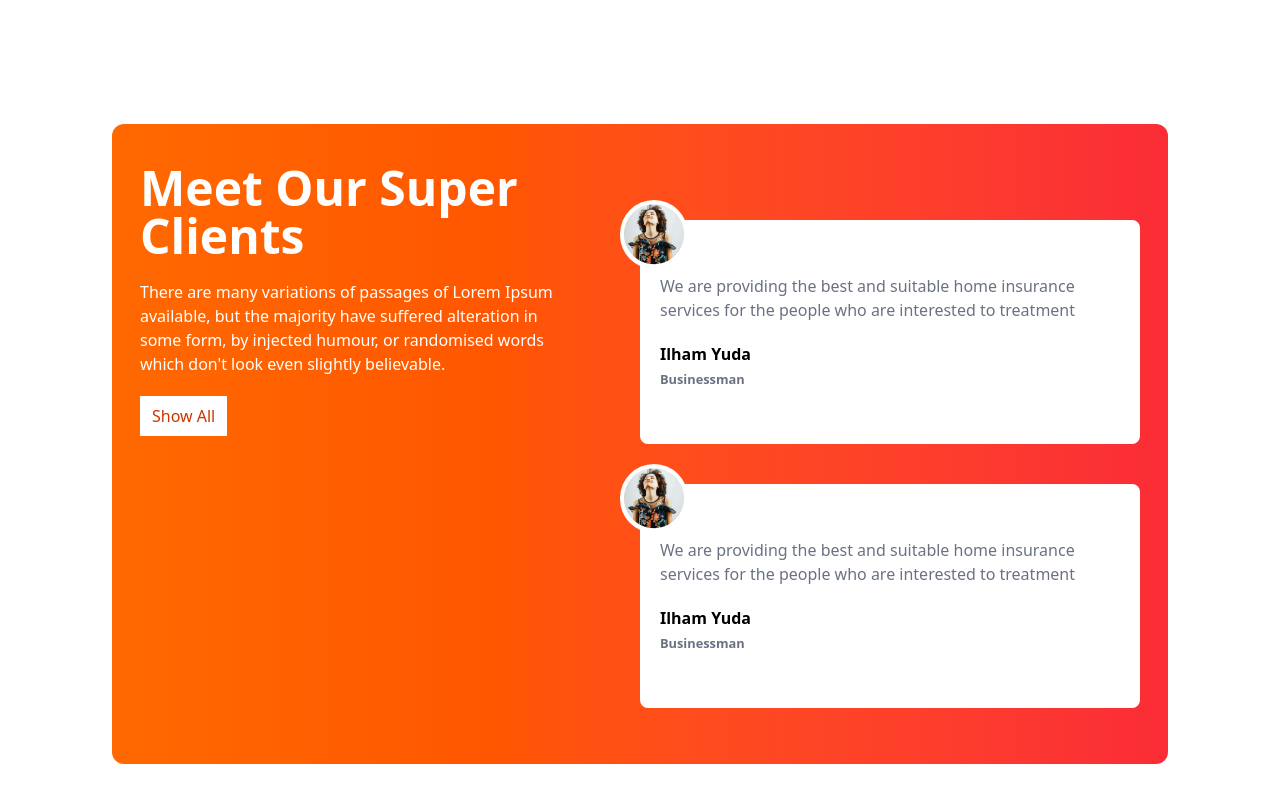
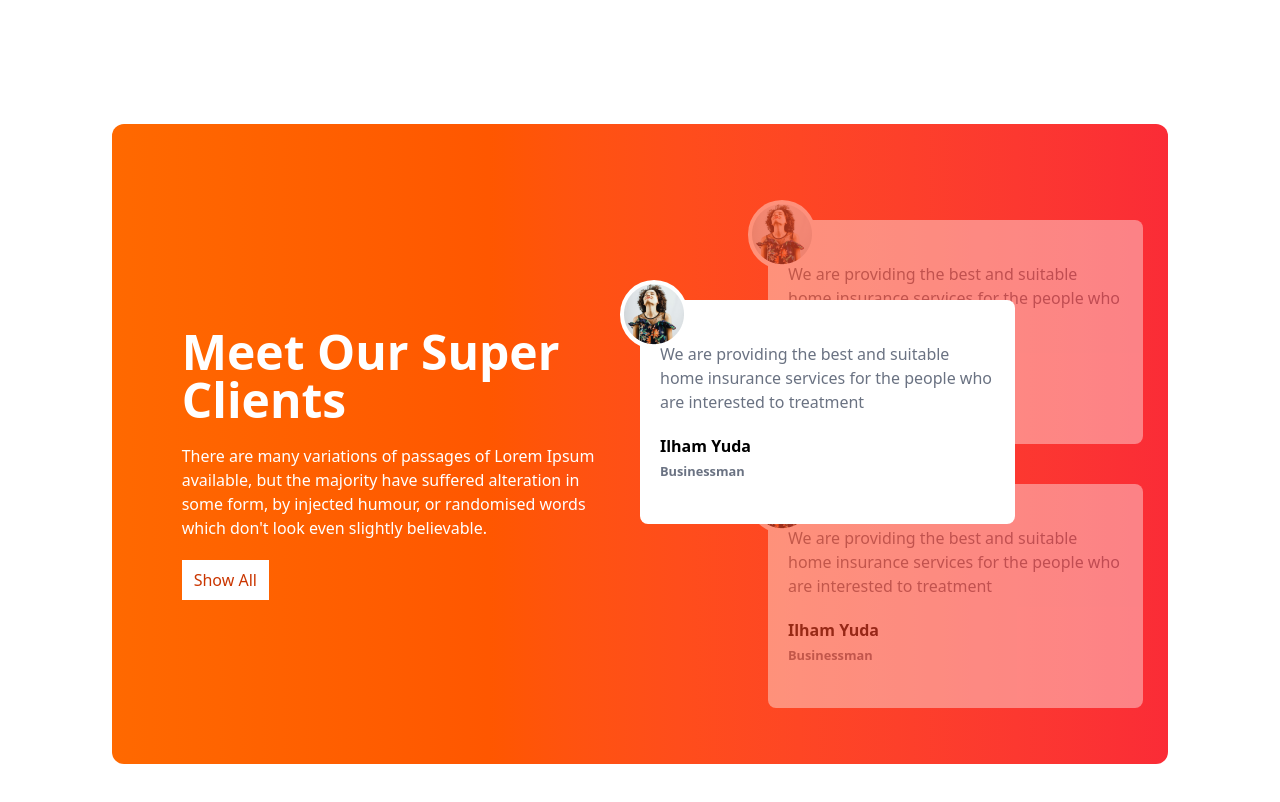
Before and after one commit to rafi6185/tea-house, a plain HTML site: page index.html in a window 1280 px wide. Shown: the part 1680-2482 px from the top of the page. Drawn offline with nearby package versions, Linux system fonts and the light colour scheme.

Commit message:
reviews seciton complete

```diff
--- a/index.html
+++ b/index.html
@@ -131,16 +131,30 @@
             <div class=" bg-gradient-to-r from-orange-500 to-red-500 rounded-xl grid grid-cols-1 lg:grid-cols-2 text-white px-7 mb:px-16">
 
                 <!-- text section -->
-                <div class="w-5/6">
+                <div class="flex justify-center items-center overflow-hidden">
+                    <div class="w-5/6">
                     <h1 class="text-5xl font-bold mb-5 mt-10">Meet Our Super Clients</h1>
                     <p class="mb-5 ">There are many variations of passages of Lorem Ipsum available, but the majority have suffered alteration in some form, by injected humour, or randomised words which don't look even slightly believable. </p>
                     <button class="bg-white text-orange-700 px-3 py-2">Show All</button>
                 </div>
+                </div>
 
             <!-- rwviews card section -->
             <div class="relative py-24">
+
+                                <!-- middle card -->
+                <div class="absolute z-10 top-44 md:52">
+                                    <div class="left-8 md:left-32 h-56 w-full md:w-3/4 bg-white text-black rounded-lg flex items-center px-5">
+                    <div class="absolute -top-5 -left-5 bg-white rounded-full "><img class="p-1" src="images/client.png" alt=""></div>
+                    <div>
+                        <p class="text-gray-500 mb-5">We are providing the best and suitable home insurance services for the people who are interested to treatment</p>
+                        <h1 class="font-bold">Ilham Yuda</h1>
+                        <small class="font-bold text-gray-500">Businessman</small>
+                    </div>
+                </div>
+                </div>
                 <!-- top card -->
-                <div class="relative h-56 w-full mb:3/4 bg-white text-black rounded-lg flex items-center px-5">
+                <div class="relative left-8 md:left-32 h-56 w-full md:w-3/4 bg-white text-black rounded-lg flex items-center px-5 opacity-40">
                     <div class="absolute -top-5 -left-5 bg-white rounded-full "><img class="p-1" src="images/client.png" alt=""></div>
                     <div>
                         <p class="text-gray-500 mb-5">We are providing the best and suitable home insurance services for the people who are interested to treatment</p>
@@ -149,7 +163,7 @@
                     </div>
                 </div>
                 <!-- bottom card -->
-                <div class="relative top-10 h-56 w-full mb:3/4 bg-white text-black rounded-lg flex items-center px-5">
+                <div class="relative top-10 left-8 md:left-32 h-56 w-full md:w-3/4 bg-white text-black rounded-lg flex items-center px-5 opacity-40">
                     <div class="absolute -top-5 -left-5 bg-white rounded-full "><img class="p-1" src="images/client.png" alt=""></div>
                     <div>
                         <p class="text-gray-500 mb-5">We are providing the best and suitable home insurance services for the people who are interested to treatment</p>
```
